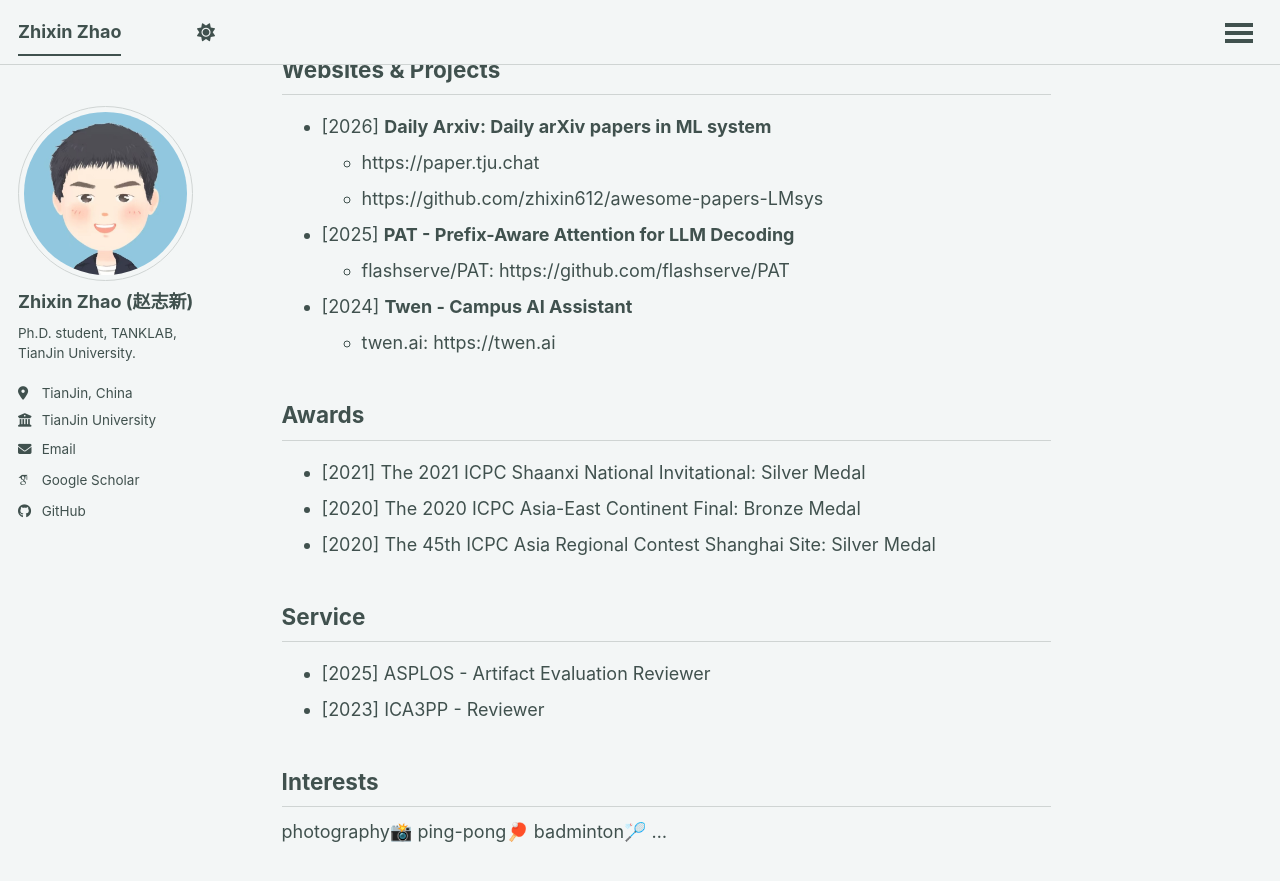
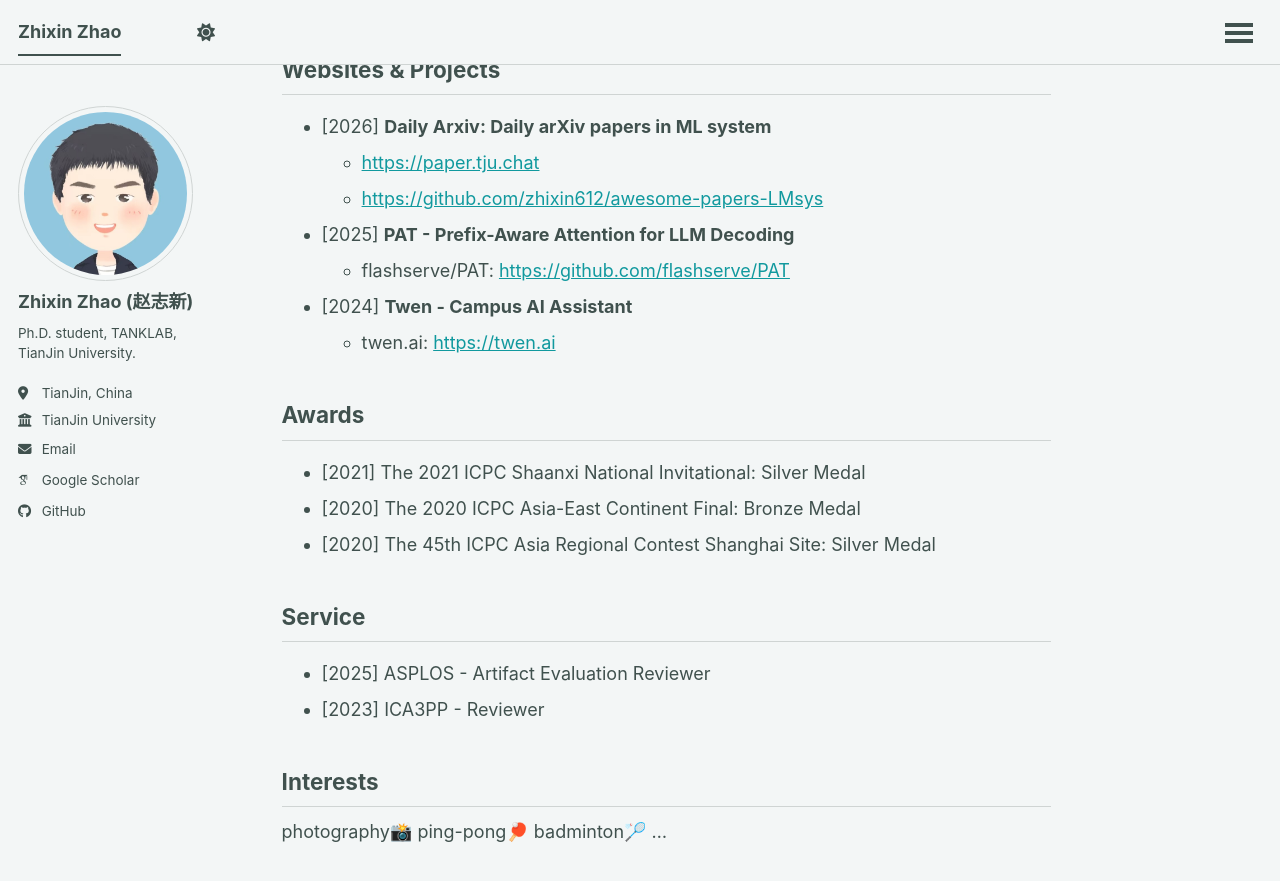
Before and after one commit to zhixin612/zhixin612.github.io, a Jekyll site: the page built from _pages/about.md, in a window 1280 px wide and 900 px high, scrolled down 1663 px. Shown: the top 881 px of the window. Built offline with Jekyll 4.4.1, drawn with Linux system fonts in a browser that asks for light colours; some web fonts are replaced; a script that is not in the unit is left out; some of the changed lines change nothing that is shown.

Commit message:
update homepage

```diff
--- a/_pages/about.md
+++ b/_pages/about.md
@@ -48,12 +48,12 @@ redirect_from:
 ## Websites & Projects
 
 - [2026] **Daily Arxiv: Daily arXiv papers in ML system**
-  - https://paper.tju.chat
-  - https://github.com/zhixin612/awesome-papers-LMsys
+  - [https://paper.tju.chat](https://paper.tju.chat)
+  - [https://github.com/zhixin612/awesome-papers-LMsys](https://github.com/zhixin612/awesome-papers-LMsys)
 - [2025] **PAT - Prefix-Aware Attention for LLM Decoding**
-  - flashserve/PAT: https://github.com/flashserve/PAT
+  - flashserve/PAT: [https://github.com/flashserve/PAT](https://github.com/flashserve/PAT)
 - [2024] **Twen - Campus AI Assistant**
-  - twen.ai: https://twen.ai
+  - twen.ai: [https://twen.ai](https://twen.ai)
 
 
 ## Awards
```
